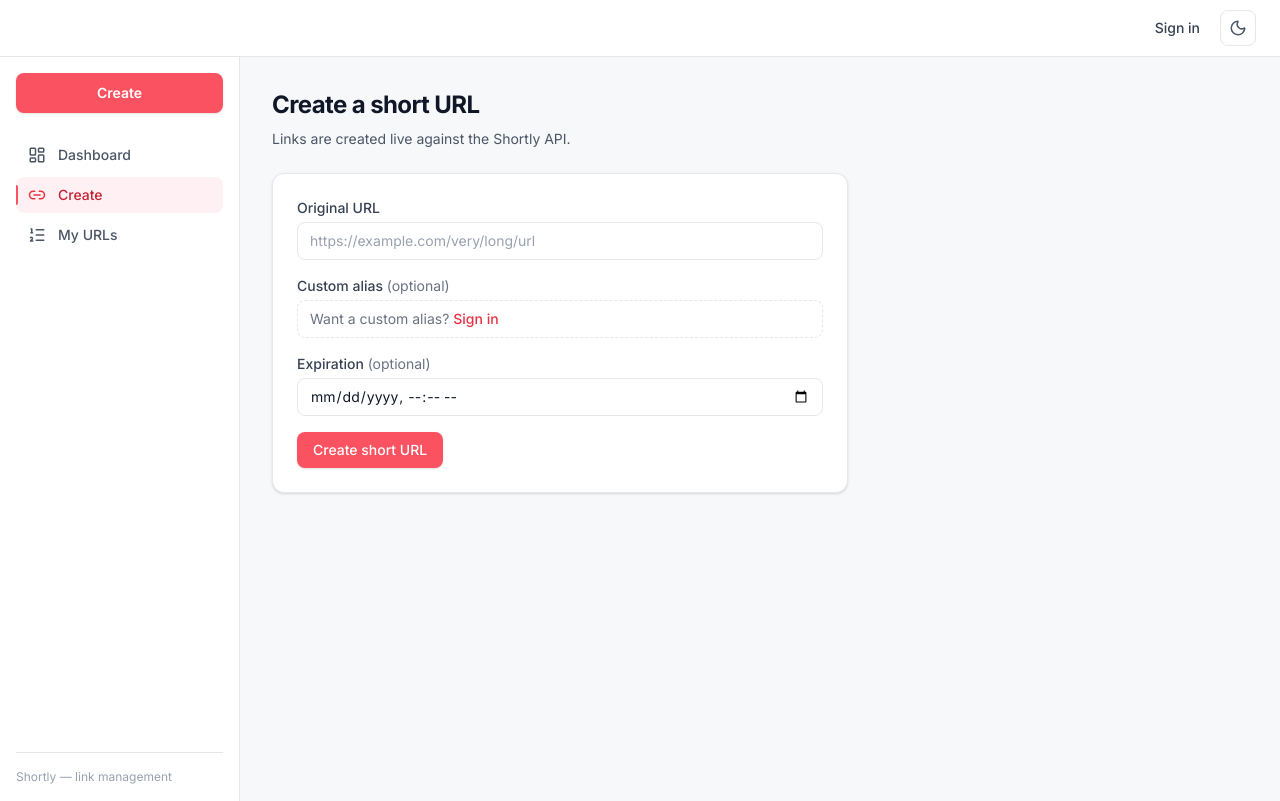
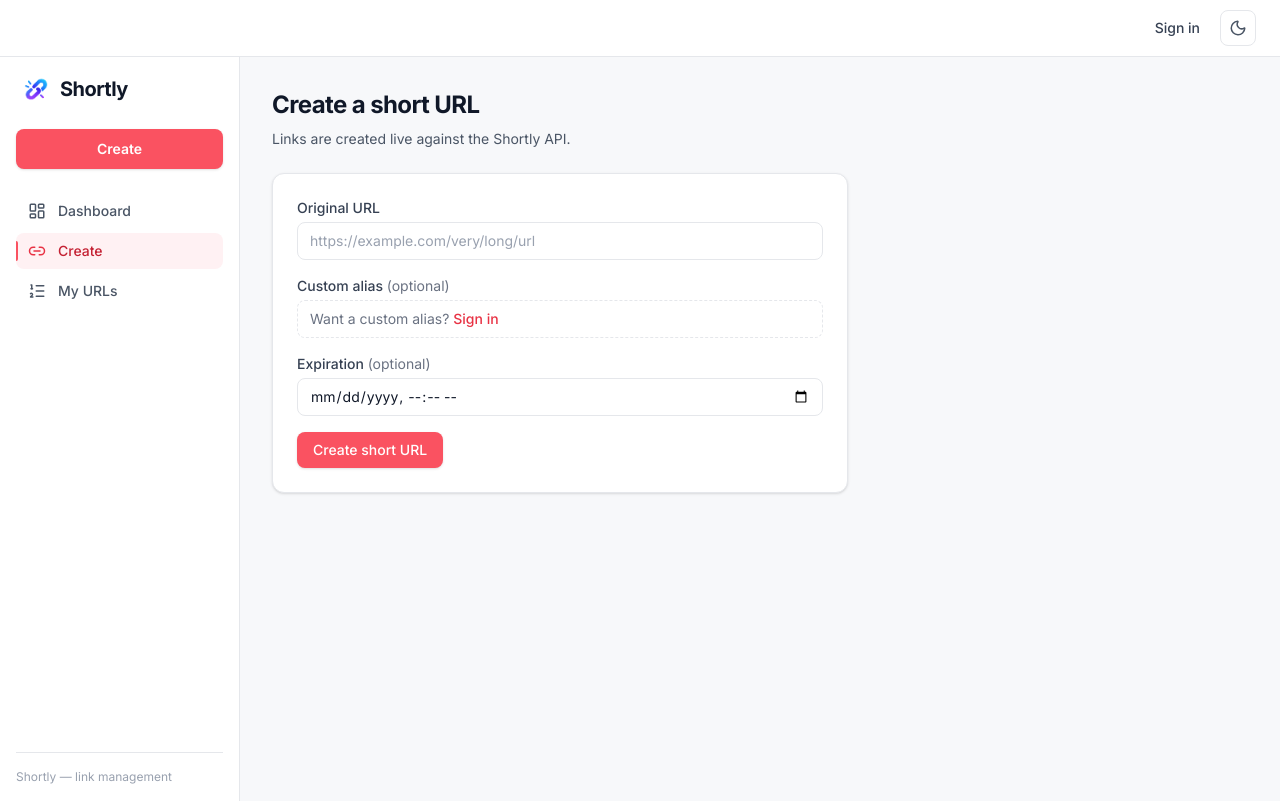
Before and after one commit to nayan-kunwar/shortly, a Next.js app in the folder apps/web/: page /create in a window 1280 px wide. Built offline with nearby package versions, Linux system fonts and the light colour scheme.

Commit message:
fix(web): sidebar brand mark linking to dashboard

```diff
--- a/apps/web/src/components/layout/navbar.tsx
+++ b/apps/web/src/components/layout/navbar.tsx
@@ -32,6 +32,9 @@ export function Navbar() {
 export function Sidebar() {
   return (
     <aside className="sticky top-14 hidden h-[calc(100vh-3.5rem)] w-60 shrink-0 flex-col border-r border-line bg-surface p-4 md:flex dark:border-gray-800 dark:bg-gray-950">
+      <Link href="/dashboard" className="mb-6 flex items-center px-1" aria-label="Shortly dashboard">
+        <Logo size={32} />
+      </Link>
       <Link
         href="/create"
         className="mb-6 inline-flex w-full items-center justify-center gap-2 rounded-lg bg-brand-500 px-4 py-2.5 text-sm font-semibold text-white shadow-sm transition-colors hover:bg-brand-600"
```
Also changed, not shown: 1 other file (tests, documents, lock files or other folders).
